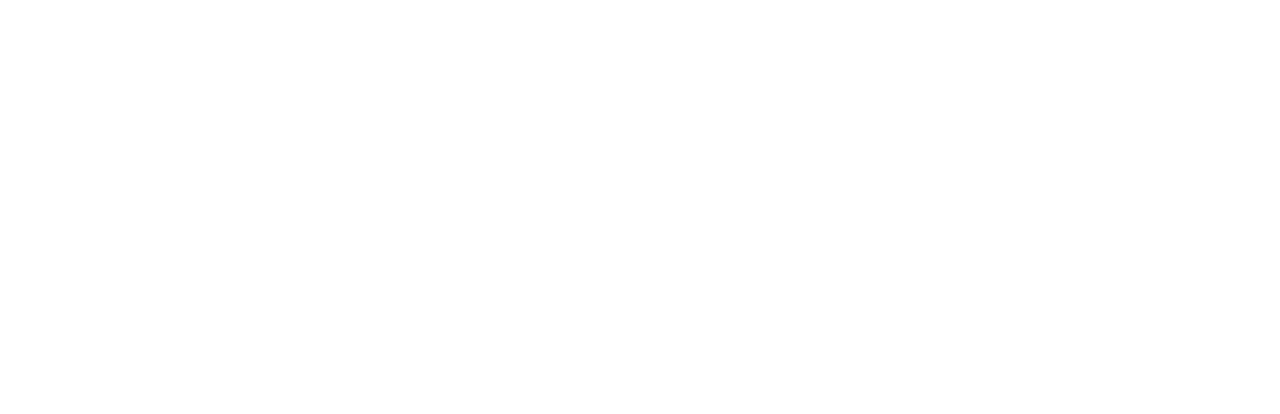
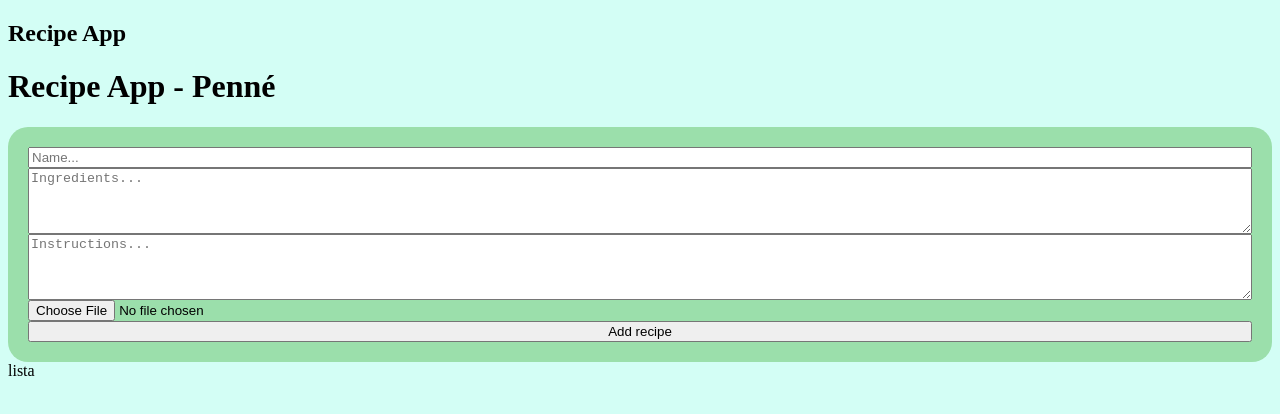
Before and after one commit to shantihedelin/recipe-project, a plain HTML site: page index.html in a window 1280 px wide. Drawn offline with Linux system fonts and the light colour scheme.

Commit message:
Co-authored-by: EmelieJohanna <EmelieJohanna@users.noreply.github.com> Co-authored-by: AdamFagerberg <AdamFagerberg@users.noreply.github.com> Co-authored-by: Petra Paulin <paulinpetra@users.noreply.github.com>

```diff
--- a/index.html
+++ b/index.html
@@ -4,6 +4,63 @@
     <meta charset="UTF-8" />
     <meta name="viewport" content="width=device-width, initial-scale=1.0" />
     <title>Penné</title>
+    <link rel="stylesheet" href="style.css" />
   </head>
-  <body></body>
+  <body>
+    <div>
+      <nav>
+        <h2>Recipe App</h2>
+      </nav>
+      <h1>Recipe App - Penné</h1>
+      <form id="form">
+        <input type="text" id="title" placeholder="Name..." required />
+
+        <textarea
+          type="text"
+          id="ingredients"
+          rows="4"
+          placeholder="Ingredients..."
+          required
+        ></textarea>
+
+        <textarea
+          type="text"
+          id="instructions"
+          rows="4"
+          placeholder="Instructions..."
+          required
+        ></textarea>
+        <input type="file" id="image" accept="image/png, image/jpeg" required />
+
+        <button type="submit" id="submitBtn">Add recipe</button>
+      </form>
+      <div>lista</div>
+    </div>
+
+    <script src="code.js"></script>
+  </body>
 </html>
+
+<!-- {
+  "id": 2,
+  "title": "Classic Margherita Pizza",
+  "ingredients": [
+    "1 pizza dough",
+    "200g tomato sauce",
+    "200g mozzarella cheese",
+    "Fresh basil leaves",
+    "2 tbsp olive oil",
+    "Salt"
+  ],
+  "instructions": [
+    "Preheat the oven to 220°C.",
+    "Roll out the dough on a floured surface.",
+    "Spread the tomato sauce evenly over the dough.",
+    "Tear the mozzarella into pieces and scatter over the pizza.",
+    "Drizzle with olive oil and season with salt.",
+    "Bake in the oven for 10-12 minutes, until the crust is golden and the cheese is bubbling.",
+    "Remove from the oven and scatter fresh basil leaves over the pizza.",
+    "Slice and serve immediately."
+  ],
+  "imageURL": "https://example.com/images/margherita-pizza.jpg"
+}, -->
--- a/style.css
+++ b/style.css
@@ -0,0 +1,12 @@
+body {
+  background-color: rgb(211, 254, 245);
+}
+
+#form {
+  display: flex;
+  flex-direction: column;
+  margin: auto;
+  background-color: rgb(155, 223, 171);
+  padding: 20px;
+  border-radius: 20px;
+}
```
Also changed, not shown: code.js (+19 -0 lines).
